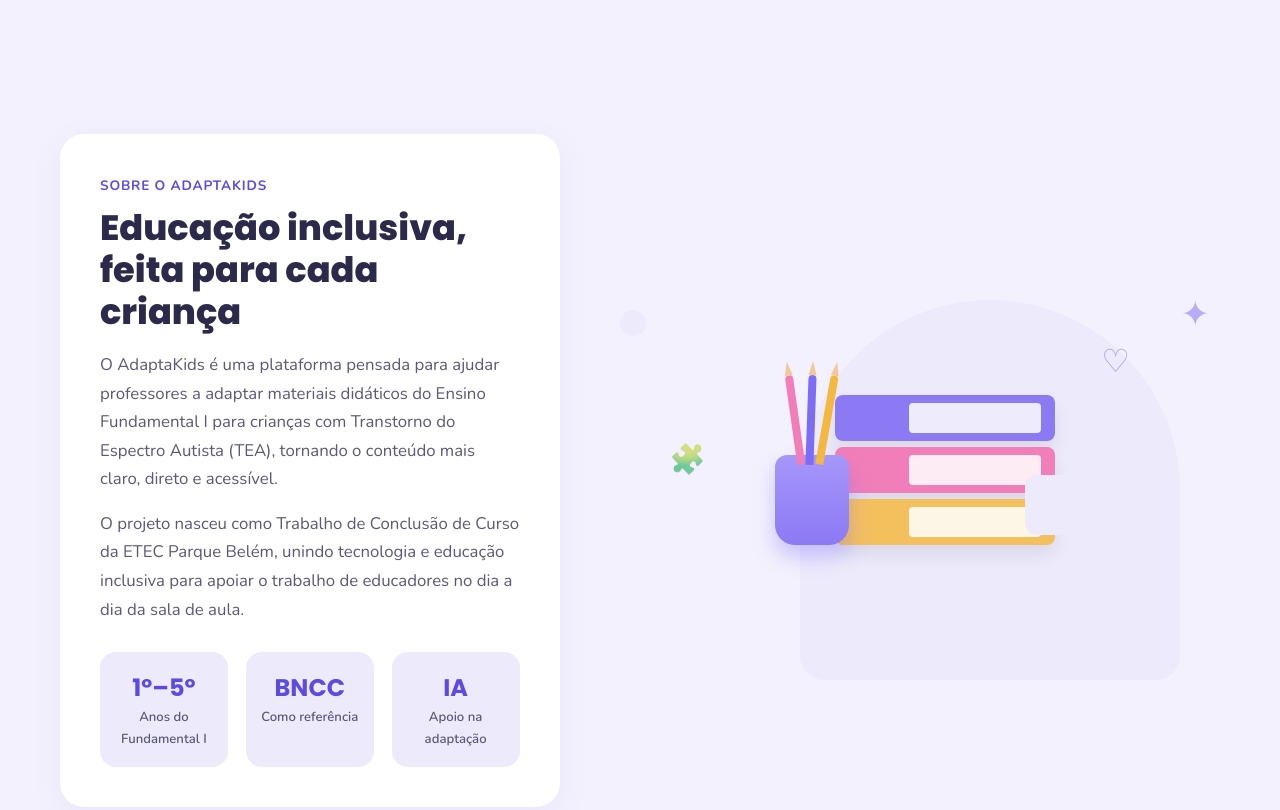
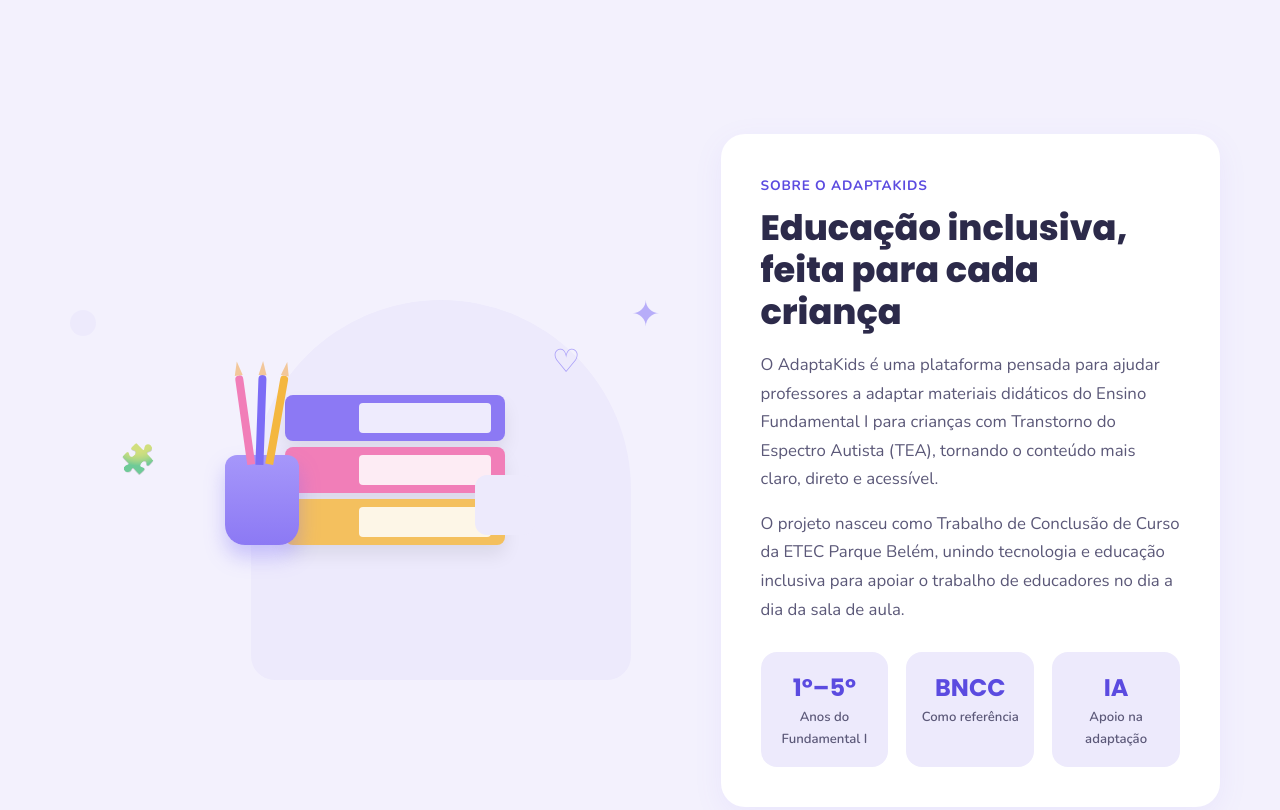
Before and after one commit to laramottacarneiro-creator/adaptakids, a plain HTML site: page adaptakids/index.html in a window 1280 px wide. Shown: the part 700-1510 px from the top of the page. Drawn offline with nearby package versions, Linux system fonts and the light colour scheme.

Commit message:
Update index.html

```diff
--- a/adaptakids/index.html
+++ b/adaptakids/index.html
@@ -41,6 +41,9 @@
     align-items:center;
     justify-content:space-between;
     box-shadow: 0 8px 30px rgba(124,108,246,0.08);
+    position: sticky;
+    top: 20px;
+    z-index: 100;
   }
   .logo{
     display:flex;
@@ -335,7 +338,7 @@
     margin: 40px auto 0;
     padding: 60px 60px;
     display:grid;
-    grid-template-columns: 0.9fr 1.1fr;
+    grid-template-columns: 1.1fr 0.9fr;
     gap: 50px;
     align-items:center;
   }
@@ -591,17 +594,6 @@
   </section>
 
   <section class="sobre" id="sobre">
-    <div class="sobre-card">
-      <span class="section-eyebrow">Sobre o AdaptaKids</span>
-      <h2>Educação inclusiva, feita para cada criança</h2>
-      <p>O AdaptaKids é uma plataforma pensada para ajudar professores a adaptar materiais didáticos do Ensino Fundamental I para crianças com Transtorno do Espectro Autista (TEA), tornando o conteúdo mais claro, direto e acessível.</p>
-      <p>O projeto nasceu como Trabalho de Conclusão de Curso da ETEC Parque Belém, unindo tecnologia e educação inclusiva para apoiar o trabalho de educadores no dia a dia da sala de aula.</p>
-      <div class="sobre-stats">
-        <div class="stat-box"><strong>1º–5º</strong><span>Anos do Fundamental I</span></div>
-        <div class="stat-box"><strong>BNCC</strong><span>Como referência</span></div>
-        <div class="stat-box"><strong>IA</strong><span>Apoio na adaptação</span></div>
-      </div>
-    </div>
     <div>
       <div class="illustration-wrap" style="height:380px;">
         <div class="arch"></div>
@@ -622,6 +614,17 @@
             <div class="puzzle-piece"></div>
           </div>
         </div>
+      </div>
+    </div>
+    <div class="sobre-card">
+      <span class="section-eyebrow">Sobre o AdaptaKids</span>
+      <h2>Educação inclusiva, feita para cada criança</h2>
+      <p>O AdaptaKids é uma plataforma pensada para ajudar professores a adaptar materiais didáticos do Ensino Fundamental I para crianças com Transtorno do Espectro Autista (TEA), tornando o conteúdo mais claro, direto e acessível.</p>
+      <p>O projeto nasceu como Trabalho de Conclusão de Curso da ETEC Parque Belém, unindo tecnologia e educação inclusiva para apoiar o trabalho de educadores no dia a dia da sala de aula.</p>
+      <div class="sobre-stats">
+        <div class="stat-box"><strong>1º–5º</strong><span>Anos do Fundamental I</span></div>
+        <div class="stat-box"><strong>BNCC</strong><span>Como referência</span></div>
+        <div class="stat-box"><strong>IA</strong><span>Apoio na adaptação</span></div>
       </div>
     </div>
   </section>
```
